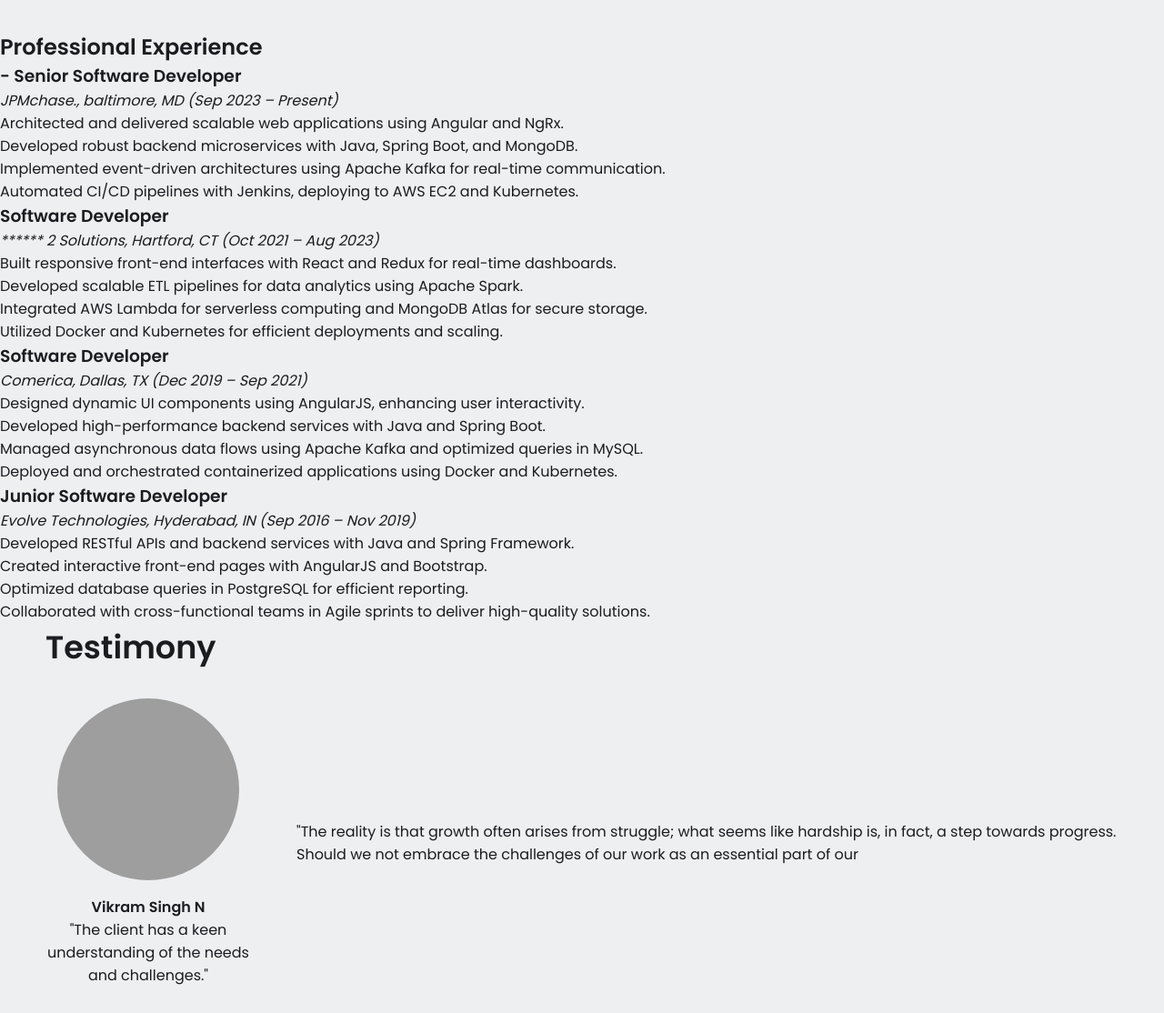
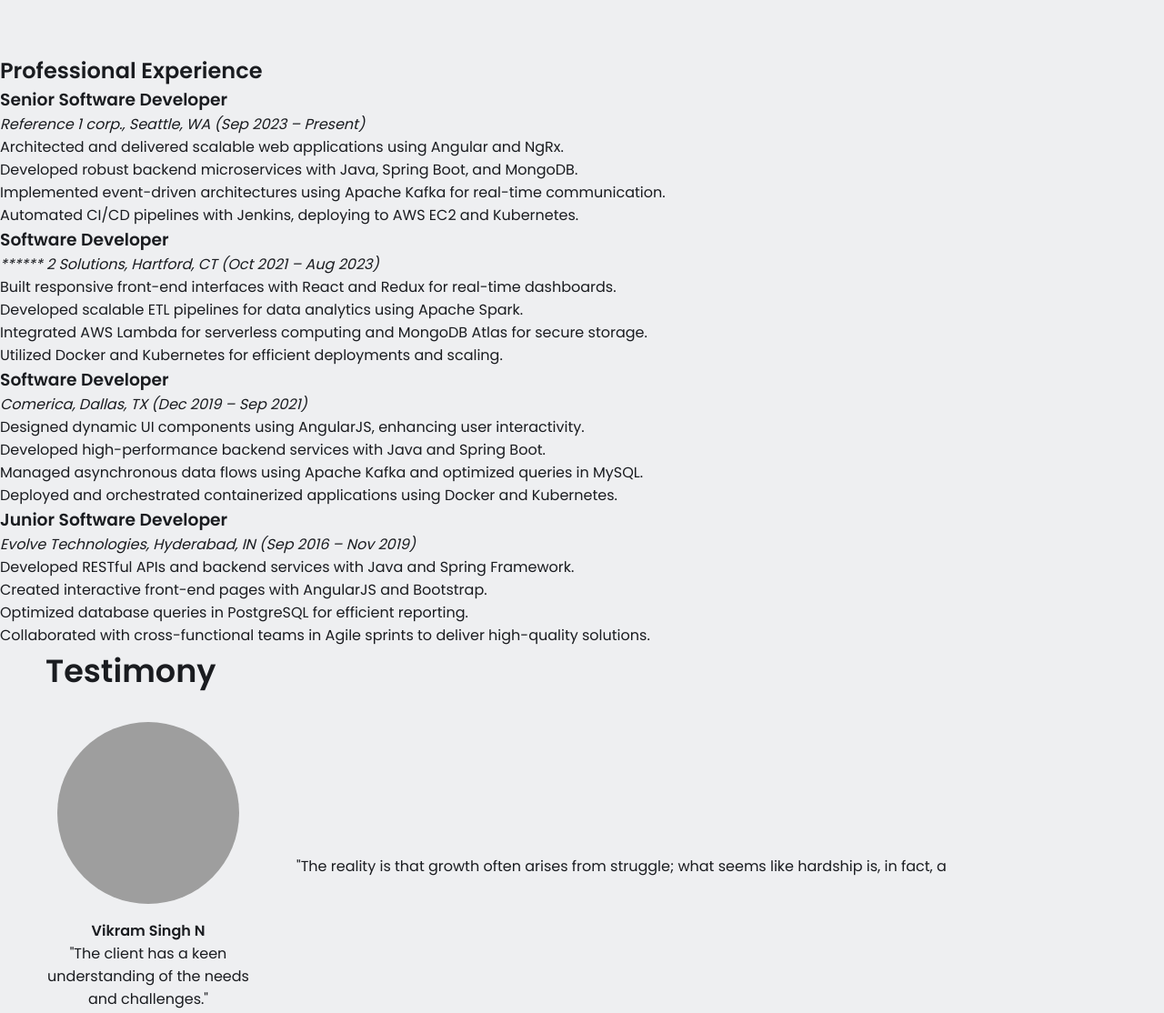
Before and after one commit to vikramnav/portfolio, a plain HTML site: page index.html in a window 1280 px wide. Shown: the part 1200-2314 px from the top of the page at 91% size. Drawn offline with Linux system fonts and the light colour scheme; grey boxes are pictures that could not be loaded.

Commit message:
Update index.html

```diff
--- a/index.html
+++ b/index.html
@@ -48,7 +48,9 @@
         <p>In a successful company, everyone is empowered to choose their path, guided by the right principles and their personal aspirations. The environment fosters freedom—where individuals are not only encouraged but supported in pursuing their goals. Each person, in their own way, is given the opportunity to thrive, and the company ensures that the doors to opportunity remain open.
 
           Here, one must make decisions with foresight, whether it's for growth, fulfillment, or contribution. As long as those choices align with the values of the company, there are no barriers, only paths leading to success. It is within this space of possibility that I will take the next step, driven by purpose and determination.</p>
+      </div>
 
+      <!-- Links section added here, before the headshot -->
       <div class="links">
         <a href="#skills">
           <i class="fa-solid fa-code"></i>
@@ -64,7 +66,6 @@
           <i class="fa-solid fa-envelope"></i>
           <span>Contact</span>
         </a>
-        </div>
       </div>
 
       <div class="headshot">
@@ -121,8 +122,8 @@
       <h2>Professional Experience</h2>
 
       <div class="job">
-        <h3>- Senior Software Developer</h3>
-        <p><em>JPMchase., baltimore, MD  (Sep 2023 – Present)</em></p>
+        <h3>Senior Software Developer</h3>
+        <p><em>Reference 1 corp., Seattle, WA (Sep 2023 – Present)</em></p>
         <ul>
           <li>Architected and delivered scalable web applications using Angular and NgRx.</li>
           <li>Developed robust backend microservices with Java, Spring Boot, and MongoDB.</li>
@@ -177,4 +178,4 @@
         </div>
 
         <div class="text">
-          "The reality is that growth often arises from struggle; what seems like hardship is, in fact, a step towards progress. Should we not embrace the challenges of our work as an essential part of our
+          "The reality is that growth often arises from struggle; what seems like hardship is, in fact, a
```
Lines whose indentation alone changed are shown as unchanged.
